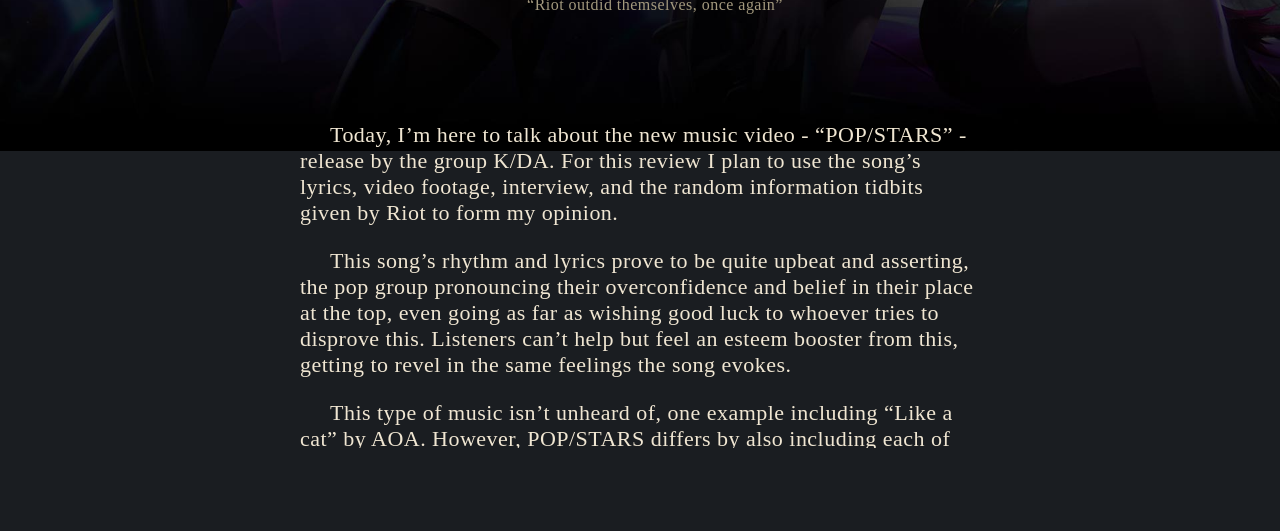
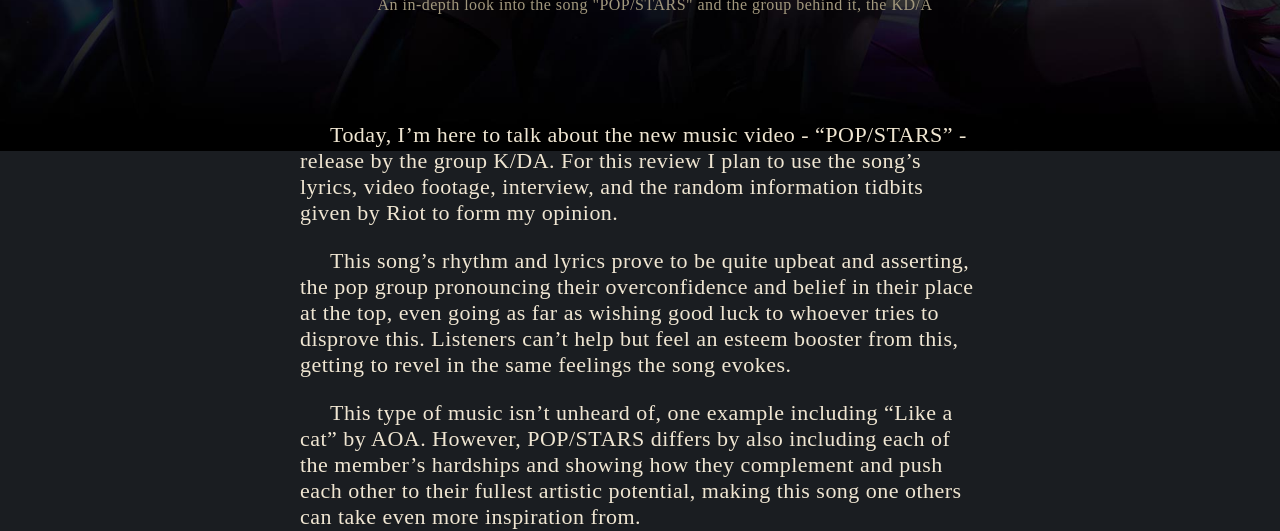
Before and after one commit to KipBard/KDAReview, a plain HTML site: page index.html in a window 1280 px wide. Shown: the part 569-1100 px from the top of the page. Drawn offline with Linux system fonts and the light colour scheme; some icons are missing.

Commit message:
Website's embed description change

```diff
--- a/index.html
+++ b/index.html
@@ -24,7 +24,7 @@
     <img src="img/bg1.jpg" alt="" class="bgimg">
     <header>
             <h1 style="text-align: center;padding-top:30vw;margin-bottom: 0px;">POP/STARS</h1>
-            <p class="subtitle" style="text-align:center">“Riot outdid themselves, once again”</p>
+            <p class="subtitle" style="text-align:center">An in-depth look into the song "POP/STARS" and the group behind it, the KD/A</p>
     </header>
 
 </section>
```
